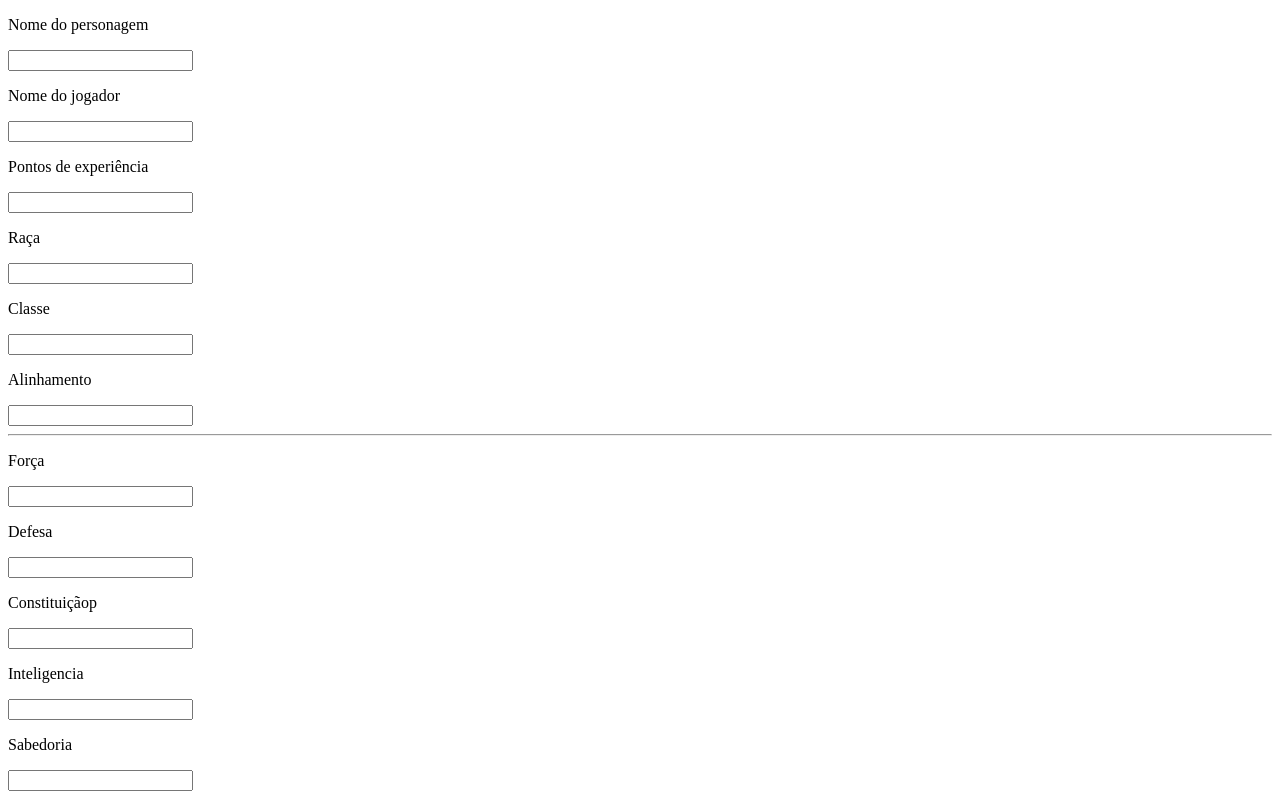
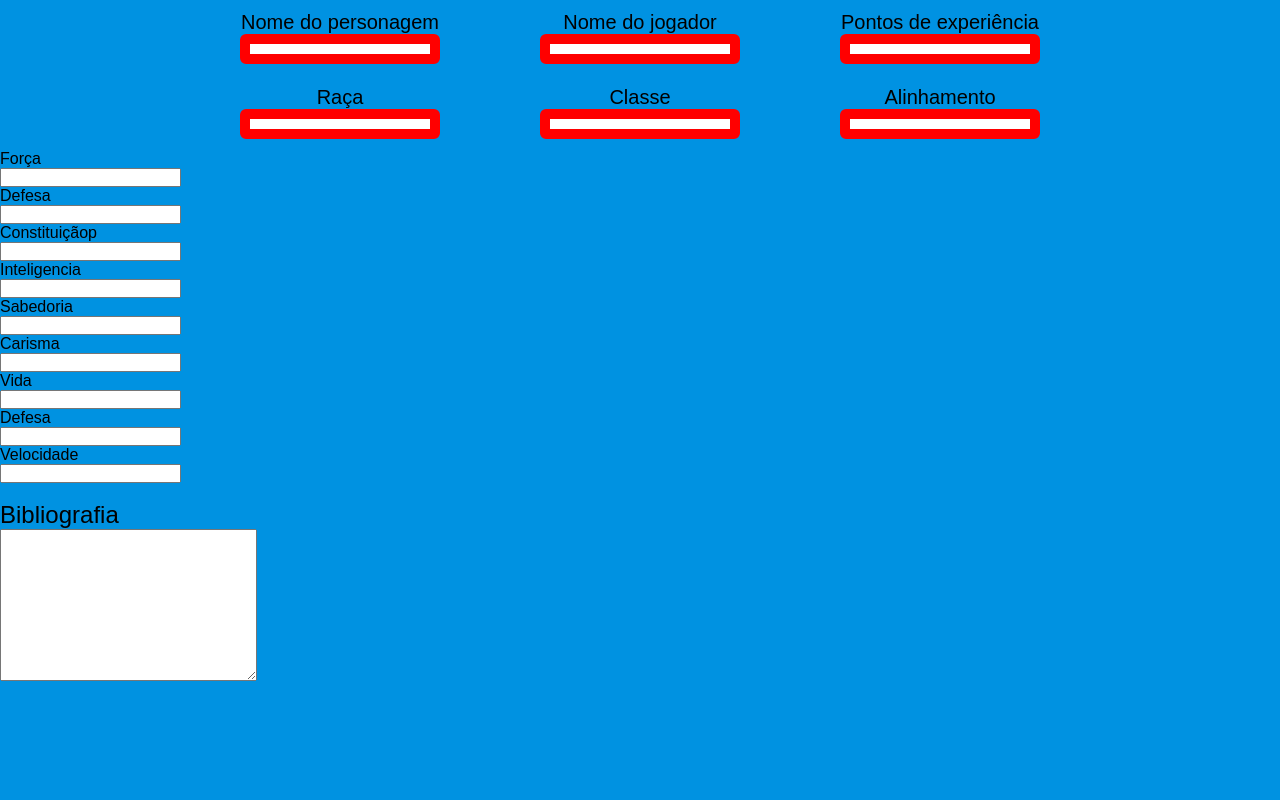
Before and after one commit to erickbedaque/erickbdq, a plain HTML site: page RPG/index.html in a window 1280 px wide. Shown: the top 800 px of the page. Drawn offline with Linux system fonts and the light colour scheme; a web font is replaced by a local one.

Commit message:
eu e os skibidis

```diff
--- a/RPG/index.html
+++ b/RPG/index.html
@@ -3,41 +3,41 @@
 <head>
     <meta charset="UTF-8">
     <meta name="viewport" content="width=device-width, initial-scale=1.0">
-    <title>asdasd</title>
-    <link rel="stylesheet" href="index.css">
+    <title>ficha RPG</title>
+    <link rel="stylesheet" href="style.css">
 </head>
 <body>
 
-<header>
+<header class="topo">
 
-    <section>
+    <section class="conteiner-topo">
 
-        <div>
+        <div conteiner-nome-personagem>
             <p>Nome do personagem</p>
             <input type="text" name="" id="">
         </div>
 
-        <div>
+        <div class="conteiner-nome-jogador">
             <p>Nome do jogador</p>
             <input type="text" name="" id="">
         </div>
 
-        <div>
+        <div class="conteiner-pontos-xp">
             <p>Pontos de experiência</p>
             <input type="text" name="" id="">
         </div>
 
-        <div>
+        <div class="conteiner-raca">
             <p>Raça</p>
             <input type="text" name="" id="">
         </div>
 
-        <div>
+        <div class="conteiner-classe">
             <p>Classe</p>
             <input type="text" name="" id="">
         </div>
 
-        <div>
+        <div class="conteiner-alinhamento">
             <p>Alinhamento</p>
             <input type="text" name="" id="">
         </div>
@@ -46,7 +46,6 @@
 
 </header>
 
-<hr>
 
 <main>
 
--- /dev/null
+++ b/RPG/style.css
@@ -0,0 +1,64 @@
+@import url('https://fonts.googleapis.com/css2?family=Sixtyfour+Convergence&display=swap');
+* {
+
+    margin: 0;
+    padding: 0;
+    box-sizing: border-box;
+    font-family: "Sixtyfour Convergence", sans-serif;
+    font-optical-sizing: auto;
+    font-weight: 400;
+    font-style: normal;
+}
+
+body {
+
+    background-color: #0092e1;
+
+}
+
+.topo {
+
+    width: 100vw;
+    display: flex;
+    justify-content: center;
+
+}
+
+.conteiner-topo {
+
+    background-color: #0092e2;
+    width: 900px;
+    height: 150px;
+    display: grid;
+    grid-template-columns: 1fr 1fr 1fr;
+    border: 2px;
+    border-color: red;
+
+}
+
+.conteiner-topo> div {
+
+    display: flex;
+    flex-direction: column;
+    align-items: center;
+    justify-content: center;
+    padding: 10px;
+
+}
+
+.conteiner-topo> div p {
+
+    font-size: 20px;
+    text-align: center;
+
+}
+
+.conteiner-topo> div input {
+
+    height: 30px;
+    width: 200px;
+    border-radius: 6px;
+    padding-left: 10px;
+    border: 10px red solid;
+
+}
```
Also changed, not shown: RPG/index.css (deleted).
